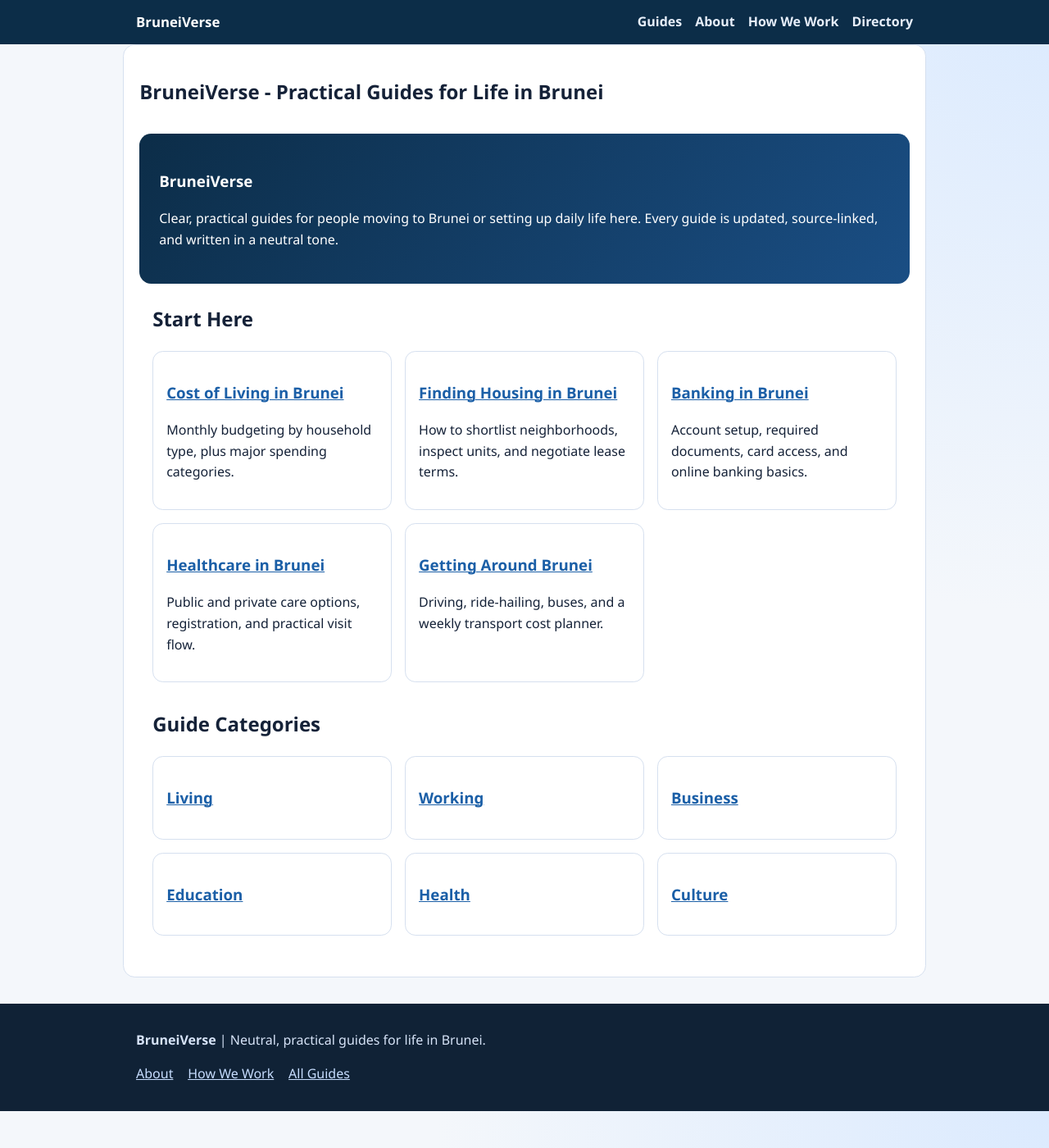
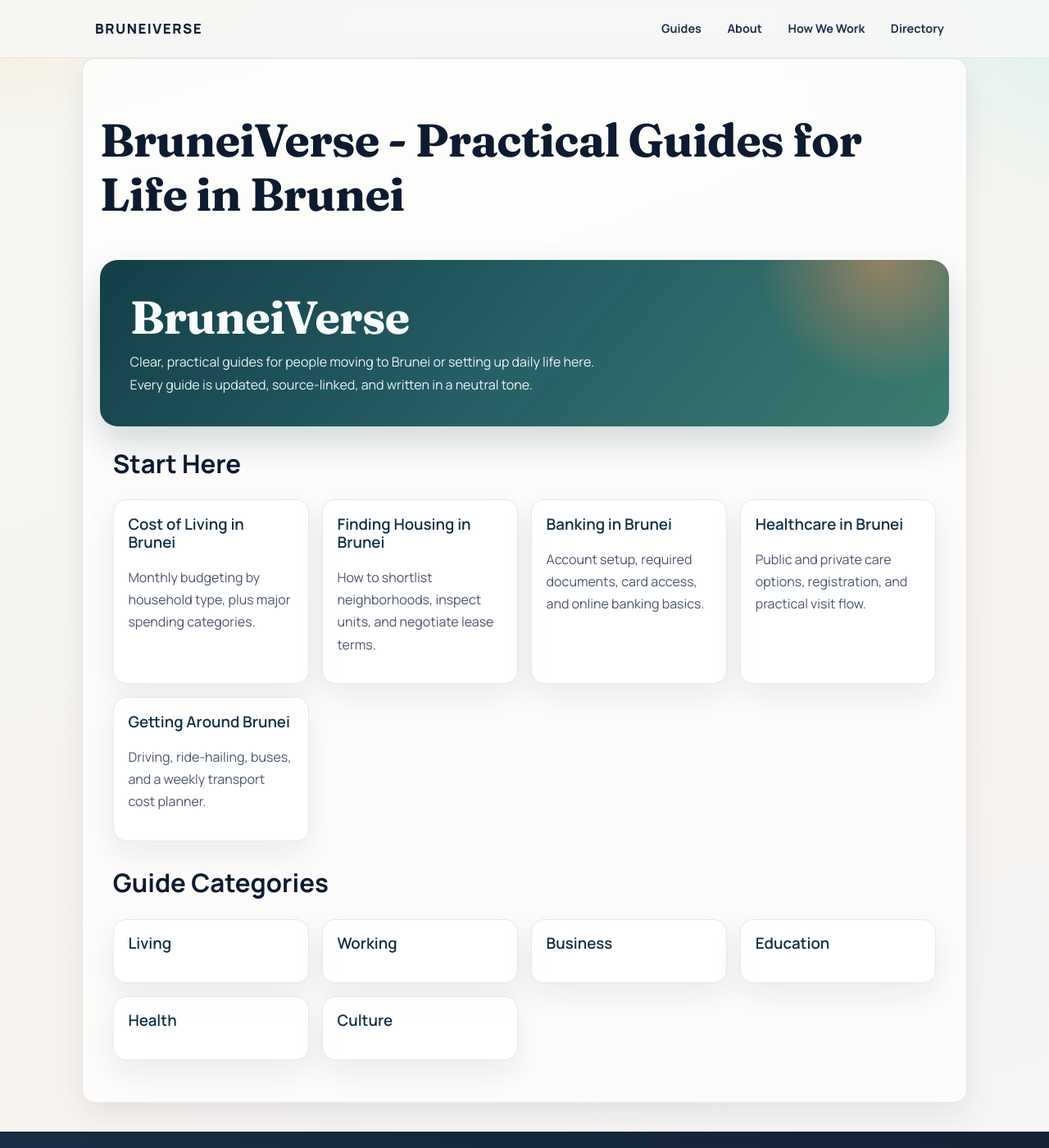
Before and after one commit to legendteddy/brunei-codex, a Jekyll site: the page built from index.md, in a window 1280 px wide and 1400 px high. Shown: the whole window at 82% size. Built offline with Jekyll 4.4.1, drawn with Linux system fonts in a browser that asks for light colours.

Commit message:
Refresh site visual system with modern typography and motion

```diff
--- a/assets/css/site.css
+++ b/assets/css/site.css
@@ -1,40 +1,92 @@
+@import url("https://fonts.googleapis.com/css2?family=Manrope:wght@400;500;600;700;800&family=Fraunces:opsz,wght@9..144,600;9..144,700&display=swap");
+
 :root {
-  --bg: #f4f7fb;
-  --bg-strong: #0c2d48;
-  --card: #ffffff;
-  --text: #152238;
-  --muted: #4a5c78;
-  --line: #d6e0ef;
-  --accent: #1b5fa7;
-  --accent-soft: #e8f1fb;
+  --bg: #f8f8f2;
+  --ink: #1a1f2b;
+  --muted: #4b566d;
+  --line: #d8dbe5;
+  --surface: rgba(255, 255, 255, 0.72);
+  --surface-strong: #ffffff;
+  --brand-deep: #0f3d3e;
+  --brand: #176b64;
+  --brand-soft: #d7efe8;
+  --accent: #d56a3f;
+  --footer: #182637;
+  --radius: 1rem;
+  --shadow: 0 14px 38px rgba(13, 24, 45, 0.08);
 }
 
-* {
+*,
+*::before,
+*::after {
   box-sizing: border-box;
+}
+
+html,
+body {
+  overflow-x: hidden;
 }
 
 body {
   margin: 0;
-  color: var(--text);
-  font-family: "Segoe UI", "Trebuchet MS", sans-serif;
-  background: radial-gradient(circle at top right, #dbeafe, #f4f7fb 40%);
-  line-height: 1.6;
+  color: var(--ink);
+  font-family: "Manrope", "Avenir Next", "Segoe UI", sans-serif;
+  line-height: 1.7;
+  background:
+    radial-gradient(1200px 560px at -15% -10%, #f9dfc3 0%, transparent 60%),
+    radial-gradient(900px 500px at 115% 0%, #d7efe8 0%, transparent 58%),
+    linear-gradient(160deg, #f5f7f3 0%, #f7f3ef 65%, #f4f6f8 100%);
+}
+
+body::before {
+  content: "";
+  position: fixed;
+  inset: 0;
+  z-index: -1;
+  opacity: 0.34;
+  background-image: radial-gradient(#cfd6e0 0.7px, transparent 0.7px);
+  background-size: 18px 18px;
+  pointer-events: none;
 }
 
 a {
-  color: var(--accent);
+  color: var(--brand);
+  font-weight: 600;
+  text-underline-offset: 2px;
   text-decoration-thickness: 0.08em;
 }
 
+h1,
+h2,
+h3 {
+  color: #0d1b30;
+  line-height: 1.18;
+}
+
+h1 {
+  font-family: "Fraunces", "Times New Roman", serif;
+  font-size: clamp(2rem, 4.4vw, 3.7rem);
+  letter-spacing: -0.015em;
+}
+
+h2 {
+  margin-top: 0;
+  font-size: clamp(1.35rem, 2.6vw, 1.95rem);
+}
+
 .shell {
-  width: min(100%, 980px);
+  width: min(100%, 1080px);
   margin: 0 auto;
   padding: 0 1rem;
 }
 
 .site-nav {
-  background: var(--bg-strong);
-  color: #fff;
+  position: sticky;
+  top: 0;
+  z-index: 50;
+  backdrop-filter: blur(12px);
+  background: color-mix(in srgb, #f7f8f7 80%, transparent);
+  border-bottom: 1px solid rgba(24, 43, 68, 0.08);
 }
 
 .nav-inner {
@@ -42,69 +94,152 @@ a {
   justify-content: space-between;
   align-items: center;
   gap: 1rem;
-  padding: 0.85rem 1rem;
+  padding: 0.9rem 1rem;
 }
 
 .brand {
-  color: #fff;
+  color: #0e2038;
+  text-decoration: none;
   font-size: 1.05rem;
-  font-weight: 700;
-  text-decoration: none;
+  font-weight: 800;
+  letter-spacing: 0.09em;
+  text-transform: uppercase;
 }
 
 .nav-links {
   display: flex;
-  gap: 1rem;
+  gap: 0.45rem;
+  flex-wrap: wrap;
 }
 
 .nav-links a {
-  color: #e7effb;
+  color: #20304b;
   text-decoration: none;
-  font-weight: 600;
+  font-weight: 700;
+  font-size: 0.9rem;
+  padding: 0.45rem 0.7rem;
+  border-radius: 999px;
+  border: 1px solid transparent;
+  transition: border-color 0.22s ease, background-color 0.22s ease, transform 0.22s ease;
+}
+
+.nav-links a:hover {
+  border-color: rgba(26, 58, 86, 0.2);
+  background: rgba(255, 255, 255, 0.72);
+  transform: translateY(-1px);
+}
+
+main {
+  animation: page-enter 0.62s ease-out;
 }
 
 .hero {
-  margin: 2rem auto 1.5rem;
-  padding: 1.5rem;
-  background: linear-gradient(130deg, #0c2d48, #1a4e84);
-  border-radius: 0.9rem;
-  color: #fff;
+  position: relative;
+  margin: 2.1rem auto 1.7rem;
+  padding: clamp(1.4rem, 3vw, 2.3rem);
+  color: #f7fbff;
+  border-radius: 1.35rem;
+  background:
+    linear-gradient(130deg, rgba(12, 56, 65, 0.97) 0%, rgba(26, 85, 92, 0.95) 48%, rgba(52, 118, 105, 0.96) 100%);
+  box-shadow: 0 20px 40px rgba(18, 49, 66, 0.18);
+  overflow: hidden;
 }
 
-.cards {
+.hero::after {
+  content: "";
+  position: absolute;
+  width: 300px;
+  height: 300px;
+  top: -150px;
+  right: -70px;
+  background: radial-gradient(circle, rgba(235, 147, 90, 0.52) 0%, rgba(235, 147, 90, 0) 72%);
+  pointer-events: none;
+}
+
+.hero h1 {
+  margin: 0 0 0.5rem;
+  color: #f7fcff;
+}
+
+.hero p {
+  max-width: 62ch;
+  margin: 0;
+  color: rgba(245, 250, 255, 0.95);
+}
+
+.cards,
+.guide-list {
   display: grid;
-  grid-template-columns: repeat(auto-fit, minmax(220px, 1fr));
   gap: 1rem;
   margin-bottom: 2rem;
-}
-
-.card {
-  background: var(--card);
-  border: 1px solid var(--line);
-  border-radius: 0.8rem;
-  padding: 1rem;
+  grid-template-columns: repeat(auto-fit, minmax(230px, 1fr));
 }
 
 .guide-list {
-  display: grid;
-  grid-template-columns: repeat(auto-fit, minmax(260px, 1fr));
-  gap: 1rem;
-  margin: 1rem 0 2rem;
+  grid-template-columns: repeat(auto-fit, minmax(270px, 1fr));
 }
 
-.guide-item {
-  background: var(--card);
-  border: 1px solid var(--line);
-  border-radius: 0.8rem;
-  padding: 1rem;
+.card,
+.guide-item,
+.guide-hero,
+.toc,
+.guide-body,
+.page-section,
+.guide > section {
+  border: 1px solid rgba(35, 57, 82, 0.11);
+  background: var(--surface);
+  backdrop-filter: blur(8px);
+  border-radius: var(--radius);
+  box-shadow: var(--shadow);
 }
 
+.card,
+.guide-item {
+  padding: 1.1rem;
+  transition: transform 0.22s ease, box-shadow 0.22s ease, border-color 0.22s ease;
+}
+
+.card:hover,
+.guide-item:hover {
+  transform: translateY(-4px);
+  border-color: rgba(40, 83, 102, 0.25);
+  box-shadow: 0 18px 35px rgba(14, 31, 56, 0.14);
+}
+
+.card h3,
 .guide-item h3 {
   margin-top: 0;
 }
 
+.card h3 a,
+.guide-item h3 a {
+  color: #113047;
+  text-decoration: none;
+}
+
+.card p,
+.guide-item p {
+  color: var(--muted);
+}
+
+.cards .card,
+.guide-list .guide-item {
+  animation: card-enter 0.55s ease both;
+}
+
+.cards .card:nth-child(2),
+.guide-list .guide-item:nth-child(2) { animation-delay: 0.06s; }
+.cards .card:nth-child(3),
+.guide-list .guide-item:nth-child(3) { animation-delay: 0.12s; }
+.cards .card:nth-child(4),
+.guide-list .guide-item:nth-child(4) { animation-delay: 0.18s; }
+.cards .card:nth-child(5),
+.guide-list .guide-item:nth-child(5) { animation-delay: 0.24s; }
+.cards .card:nth-child(6),
+.guide-list .guide-item:nth-child(6) { animation-delay: 0.3s; }
+
 .guide {
-  margin-top: 1.8rem;
+  margin-top: 1.9rem;
 }
 
 .guide-hero,
@@ -112,77 +247,113 @@ a {
 .guide-body,
 .page-section,
 .guide > section {
-  background: var(--card);
-  border: 1px solid var(--line);
-  border-radius: 0.9rem;
-  padding: 1.1rem 1.2rem;
+  padding: 1.2rem 1.3rem;
   margin-bottom: 1rem;
 }
 
+.guide-hero {
+  border-left: 6px solid var(--brand);
+}
+
 .eyebrow {
-  color: var(--muted);
-  font-weight: 700;
+  color: var(--brand);
+  font-size: 0.75rem;
+  font-weight: 800;
+  letter-spacing: 0.15em;
   text-transform: uppercase;
-  letter-spacing: 0.04em;
-  font-size: 0.78rem;
 }
 
 .meta {
-  color: var(--muted);
+  color: #536276;
 }
 
 .quick-answer {
-  background: var(--accent-soft);
+  margin-top: 0.9rem;
+  background: linear-gradient(115deg, #f0f8f4 0%, #fff8f1 100%);
+  border: 1px solid #d7ebe3;
   border-left: 4px solid var(--accent);
-  padding: 0.8rem;
-  border-radius: 0.4rem;
+  border-radius: 0.7rem;
+  padding: 0.85rem;
 }
 
 table {
   width: 100%;
   border-collapse: collapse;
-  font-size: 0.95rem;
+  margin-top: 0.4rem;
+  background: var(--surface-strong);
+  border-radius: 0.7rem;
+  overflow: hidden;
 }
 
 th,
 td {
   border: 1px solid var(--line);
-  padding: 0.55rem;
+  padding: 0.62rem;
   vertical-align: top;
 }
 
 th {
-  background: #eef4fd;
+  background: #ecf6f3;
+  color: #174050;
 }
 
 .updated-note {
-  color: var(--muted);
+  color: #5b667b;
   font-size: 0.92rem;
 }
 
 .site-footer {
-  margin-top: 2rem;
-  background: #102236;
-  color: #d6e3f7;
+  margin-top: 2.2rem;
+  background: linear-gradient(135deg, #1a2d42, #142133);
+  color: #d8e6ff;
 }
 
 .site-footer .shell {
-  padding: 1rem;
+  padding: 1.2rem 1rem;
 }
 
 .site-footer a {
-  color: #c7ddff;
-  margin-right: 0.85rem;
+  color: #bfdcff;
+  margin-right: 0.9rem;
 }
 
-@media (max-width: 760px) {
+@keyframes page-enter {
+  from {
+    opacity: 0;
+    transform: translateY(10px);
+  }
+  to {
+    opacity: 1;
+    transform: translateY(0);
+  }
+}
+
+@keyframes card-enter {
+  from {
+    opacity: 0;
+    transform: translateY(8px);
+  }
+  to {
+    opacity: 1;
+    transform: translateY(0);
+  }
+}
+
+@media (max-width: 780px) {
   .nav-inner {
     flex-direction: column;
     align-items: flex-start;
+    gap: 0.65rem;
   }
 
-  .nav-links {
-    flex-wrap: wrap;
-    gap: 0.6rem 1rem;
+  .hero {
+    border-radius: 1.05rem;
   }
 }
+
+@media (prefers-reduced-motion: reduce) {
+  * {
+    animation: none !important;
+    transition: none !important;
+  }
+}
```
